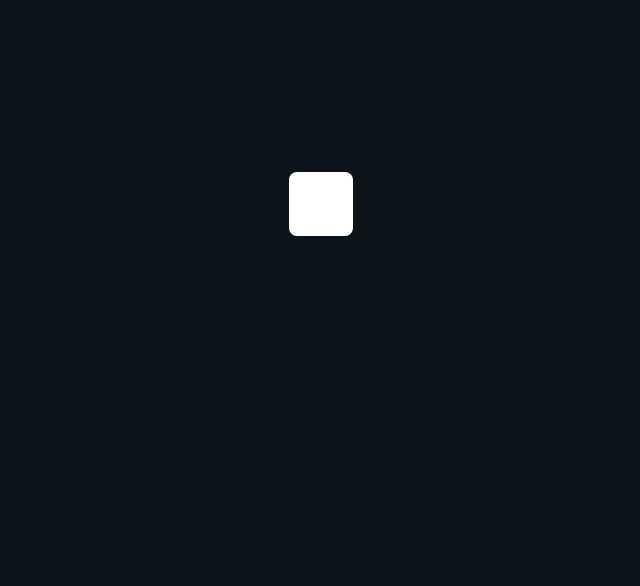
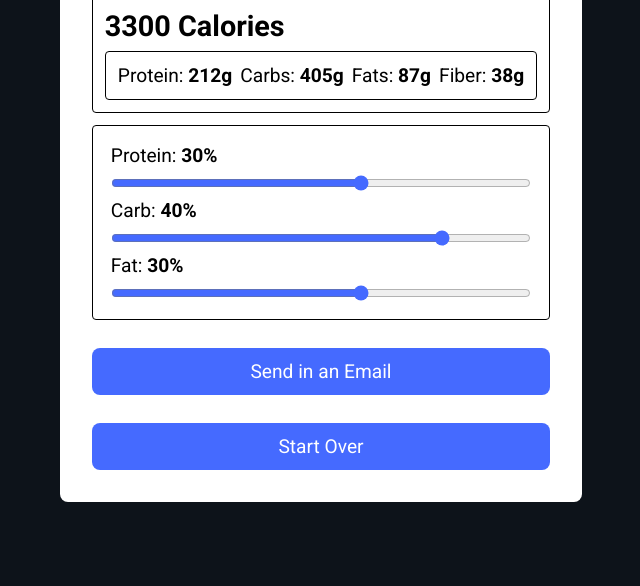
Before and after one commit to nainsworth/calorie-calculator, a website built with webpack: page src/views/results.html in a window 1280 px wide. Shown: the part 176-762 px from the top of the page, without its empty margins (319-959 px from the left). Built offline with nearby package versions, Linux system fonts and the light colour scheme; a web font is replaced by a local one.

Commit message:
Created content and added some styling to the results page

```diff
--- a/src/assets/styles/_results.scss
+++ b/src/assets/styles/_results.scss
@@ -0,0 +1,14 @@
+#results-form {
+  span {
+    font-weight: $font-semi-bold;
+  }
+
+  .calorie-breakdown {
+    flex-direction: column;
+  }
+
+  .range-container {
+    flex-direction: column;
+    padding: 18px;
+  }
+}
--- a/src/views/results.html
+++ b/src/views/results.html
@@ -7,7 +7,33 @@
   </head>
   <body>
     <main>
-      <div class="card"></div>
+      <div class="card">
+        <form action="" method="post" id="results-form">
+          <h1>Results</h1>
+          <div class="calorie-breakdown">
+          <h2>3300 Calories</h2>
+
+            <div class="macro-breakdown">
+              <p>Protein: <span>212g</span></p>
+              <p>Carbs: <span>405g</span></p>
+              <p>Fats: <span>87g</span></p>
+              <p>Fiber: <span>38g</span></p>
+            </div>
+          </div>
+
+          <div class="range-container">
+            <label for="protein-ratio">Protein: <span>30%</span></label>
+            <input type="range" name="protein-ratio" id="protein-ratio" value="30" max="50"/>
+            <label for="carb-ratio">Carb: <span>40%</span></label>
+            <input type="range" name="carb-ratio" id="carb-ratio" value="40" max="50"/>
+            <label for="fat-ratio">Fat: <span>30%</span></label>
+            <input type="range" name="fat-ratio" id="fat-ratio" value="30" max="50"/>
+          </div>
+
+          <input type="button" value="Send in an Email" />
+          <input type="button" value="Start Over" />
+        </form>
+      </div>
     </main>
     <footer><%= require('html-loader!./partials/footer.html').default%></footer>
   </body>
```
